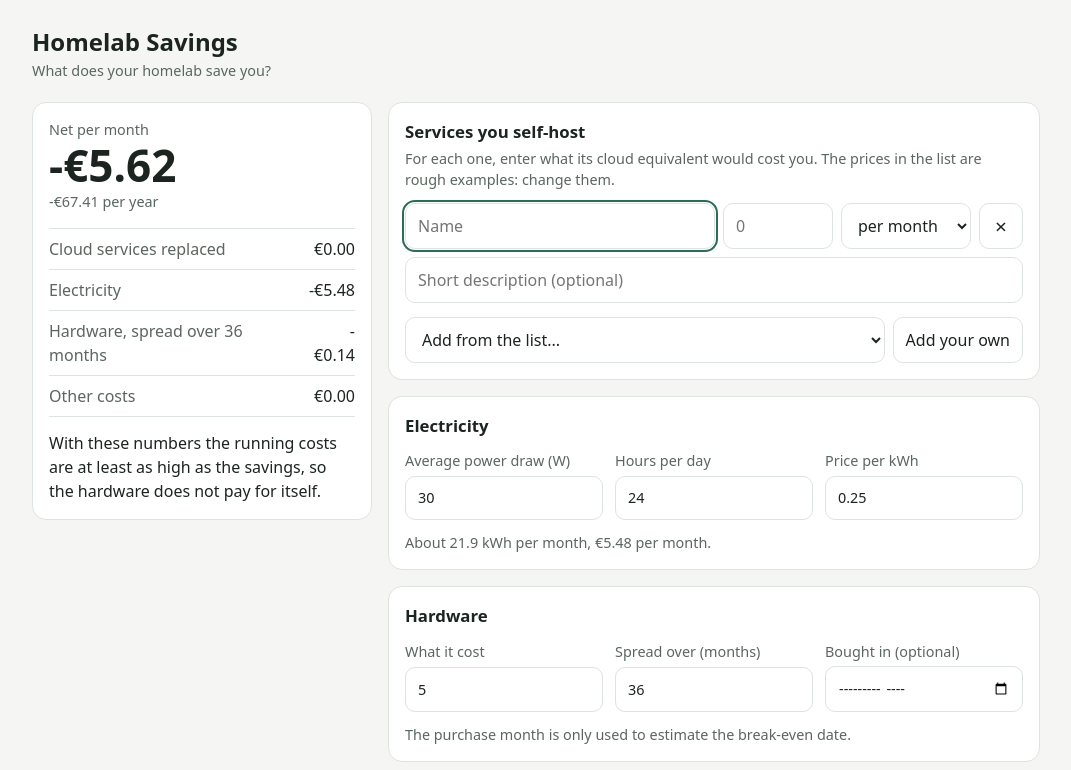
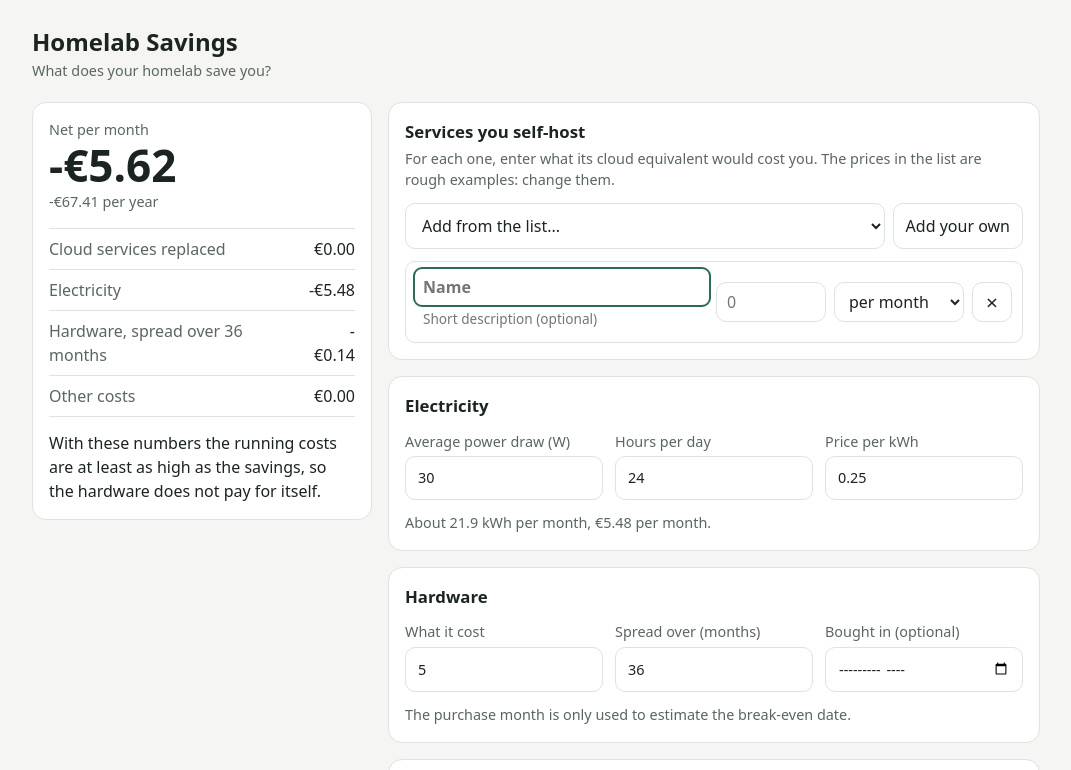
Before and after one commit to tombino104/homelab-savings, a website with bundled scripts: page web/index.html in a window 1280 px wide. Both pictures are taken after typing "5" into the empty fields and a click on the button "Add your own". Shown: the top 770 px of the page, without its empty margins (104-1175 px from the left). Built offline with nearby package versions, Linux system fonts and the light colour scheme; no server answers.

Commit message:
refactor: show services and costs as a compact list
Co-Authored-By: Claude Sonnet 5.5 <noreply@anthropic.com>

```diff
--- a/web/app.css
+++ b/web/app.css
@@ -87,15 +87,36 @@ header { margin-bottom: 20px; }
 .breakdown dd { margin: 0; font-variant-numeric: tabular-nums; text-align: right; }
 .payback { margin-top: 14px; }
 
-.rows { margin-top: 12px; }
+.rows {
+  margin-top: 12px;
+  border: 1px solid var(--line);
+  border-radius: 10px;
+}
+.rows:has(> .empty) { border: 0; }
 .row {
   display: grid;
-  grid-template-columns: 1fr 1fr auto;
-  gap: 8px;
-  margin-bottom: 14px;
+  grid-template-columns: 1fr 1fr 40px;
+  align-items: center;
+  gap: 4px 8px;
+  padding: 8px 10px;
+  border-bottom: 1px solid var(--line);
 }
-.row .name, .row .note { grid-column: 1 / -1; }
-.empty { margin: 12px 0; }
+.row:last-child { border-bottom: 0; }
+.row .title { grid-column: 1 / 3; grid-row: 1; display: grid; }
+.row button { grid-column: 3; grid-row: 1; width: 40px; min-height: 40px; padding: 0; }
+.row .name, .row .note {
+  background: transparent;
+  border-color: transparent;
+  border-radius: 6px;
+  padding: 4px 6px;
+  min-height: 34px;
+}
+.row .name { font-weight: 600; }
+.row .note { color: var(--muted); font-size: 0.85rem; min-height: 28px; }
+.row .name:hover, .row .note:hover { border-color: var(--line); }
+.row:not(:focus-within) .note:placeholder-shown { display: none; }
+.row input[type="number"], .row select { min-height: 40px; padding: 6px 10px; }
+.empty { margin: 12px 0 0; }
 
 .fields {
   display: grid;
@@ -122,7 +143,7 @@ input:focus-visible, select:focus-visible, button:focus-visible {
 }
 
 button { cursor: pointer; width: auto; }
-button.icon { width: 44px; padding: 0; font-size: 1.3rem; line-height: 1; }
+button.icon { width: 40px; padding: 0; font-size: 1.3rem; line-height: 1; }
 button:hover { border-color: var(--accent); }
 
 .actions { display: flex; gap: 8px; flex-wrap: wrap; margin-top: 12px; }
@@ -143,12 +164,9 @@ footer { display: flex; justify-content: space-between; gap: 12px; flex-wrap: wr
 }
 
 @media (min-width: 560px) {
-  .row { grid-template-columns: 1fr 110px 130px auto; }
-  .row .name { grid-column: 1; grid-row: 1; }
-  .row input[type="number"] { grid-column: 2; grid-row: 1; }
-  .row select { grid-column: 3; grid-row: 1; }
-  .row button { grid-column: 4; grid-row: 1; }
-  .row .note { grid-column: 1 / -1; grid-row: 2; }
+  .row { grid-template-columns: 1fr 110px 130px 40px; }
+  .row .title { grid-column: 1; grid-row: auto; }
+  .row button { grid-column: auto; grid-row: auto; }
 }
 
 @media (prefers-reduced-motion: no-preference) {
--- a/web/index.html
+++ b/web/index.html
@@ -35,11 +35,11 @@
     <section class="card">
       <h2 data-i18n="services.title">Services you self-host</h2>
       <p class="muted" data-i18n="services.hint">For each one, enter what its cloud equivalent would cost you. The prices in the list are rough examples: change them.</p>
-      <div id="services" class="rows"></div>
       <div class="actions">
         <select id="catalog" data-i18n-aria="services.catalog"></select>
         <button type="button" id="add-service" data-i18n="services.custom">Add your own</button>
       </div>
+      <div id="services" class="rows"></div>
     </section>
 
     <section class="card">
@@ -71,10 +71,10 @@
     <section class="card">
       <h2 data-i18n="others.title">Other costs</h2>
       <p class="muted" data-i18n="others.hint">Domain, VPN, a faster internet plan, backups...</p>
-      <div id="others" class="rows"></div>
       <div class="actions">
         <button type="button" id="add-other" data-i18n="others.add">Add a cost</button>
       </div>
+      <div id="others" class="rows"></div>
     </section>
 
     <section class="card">
--- a/web/js/app.js
+++ b/web/js/app.js
@@ -93,7 +93,7 @@ function row(kind, item) {
     renderLists();
     changed();
   };
-  return el('div', { className: 'row' }, name, note, price, periodSelect(item), remove);
+  return el('div', { className: 'row' }, el('div', { className: 'title' }, name, note), price, periodSelect(item), remove);
 }
 
 function renderLists() {
```
Also changed, not shown: docs/screenshots/home-dark.png, docs/screenshots/home.png, docs/screenshots/phone.png.
